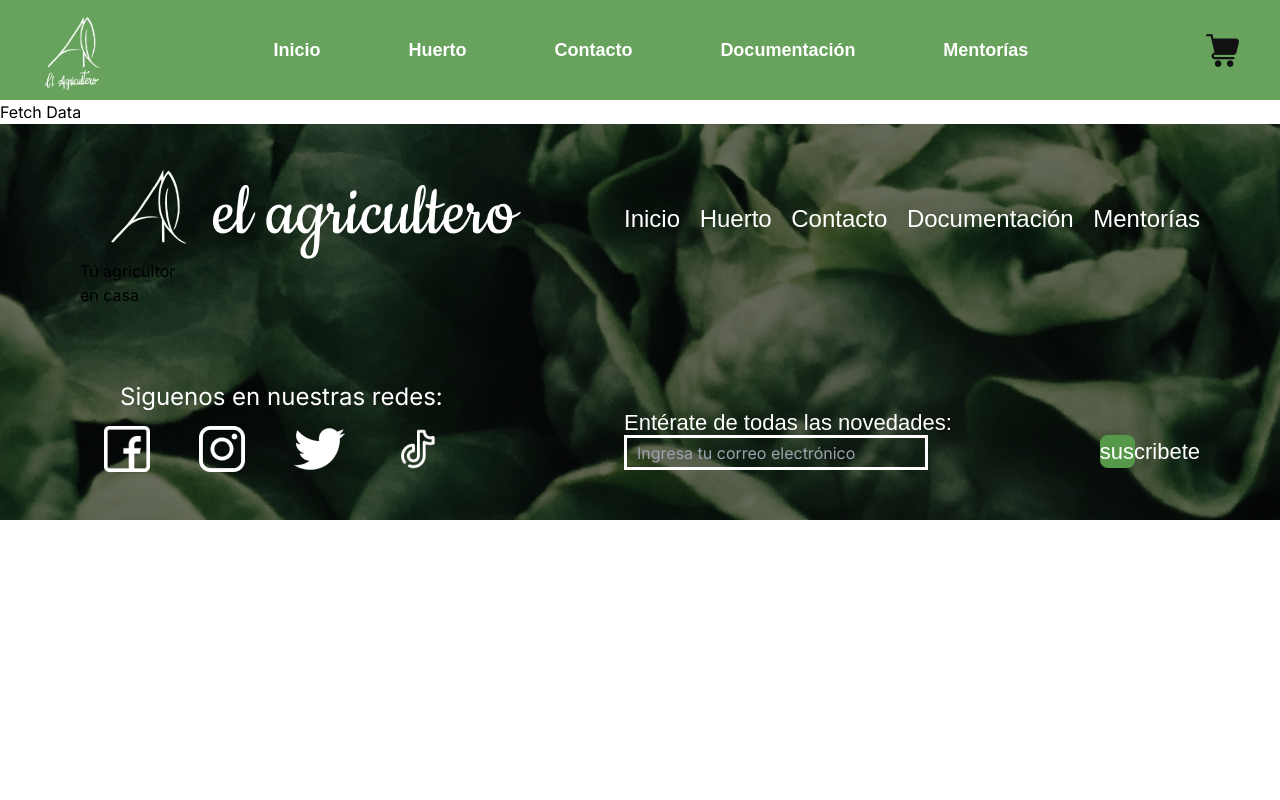
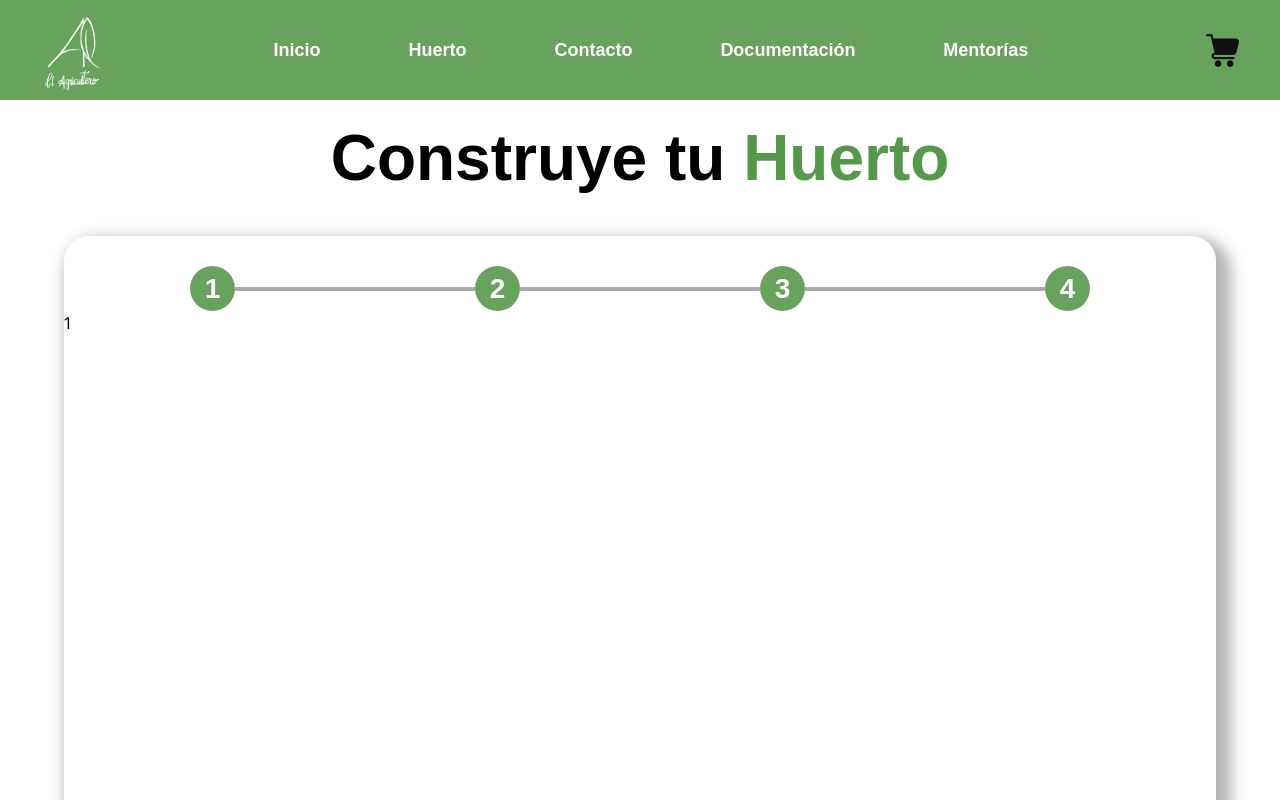
Before and after one commit to junior-debug/elAgricultero, a Next.js app: page /grove in a window 1280 px wide. Shown: the top 800 px of the page. Built offline with nearby package versions, Linux system fonts and the light colour scheme.

Commit message:
pages of huerto

```diff
--- a/src/app/grove/page.js
+++ b/src/app/grove/page.js
@@ -1,6 +1,45 @@
 "use client";
+import "./style.css";
+import { useState } from "react";
 
 export default function Grove() {
+  const [stateContent, setStateContent] = useState([
+    {
+      number : 0,
+      state : true
+    },
+    {
+      number : 1,
+      state : true
+    },
+    {
+      number : 2,
+      state : true
+    },
+    {
+      number : 3,
+      state : true
+    },
+  ])
+
+  function changePage(number) {
+    const updatedStateContent = stateContent.map(element => {
+      if (number === element.number) {
+        return {
+          ...element,
+          state: true
+        };
+      } else {
+        return {
+          ...element,
+          state: false
+        };
+      }
+    });
+
+    setStateContent(updatedStateContent);
+  }
+
   const fetchData = async (e) => {
     e.preventDefault();
     const res = await fetch("/api/send", {
@@ -14,6 +53,42 @@ export default function Grove() {
   };
   return (
     <>
+      <h1 className="g-principal-title">
+        Construye tu <span>Huerto</span>
+      </h1>
+      <div className="g-container-general">
+        <div className="g-general-content">
+          <div className="g-pages-selector">
+            <h3 onClick={() => changePage(0)}>1</h3>
+            <div></div>
+            <h3 onClick={() => changePage(1)}>2</h3>
+            <div></div>
+            <h3 onClick={() => changePage(2)}>3</h3>
+            <div></div>
+            <h3 onClick={() => changePage(3)}>4</h3>
+          </div>
+          {
+            stateContent[0].state ?
+            <div className="g-content-one">
+              1
+            </div>
+            : stateContent[1].state ?
+            <div className="g-content-two">
+              2
+            </div>
+            : stateContent[2].state ?
+            <div className="g-content-three">
+              3
+            </div>
+            : stateContent[3].state ?
+            <div className="g-content-four">
+              4
+            </div>
+            : ""
+          }
+        </div>
+      </div>
+
       <button onClick={fetchData}>Fetch Data</button>
     </>
   );
--- a/src/app/grove/style.css
+++ b/src/app/grove/style.css
@@ -0,0 +1,49 @@
+.g-container-general {
+    height: 75vh;
+    width: 100vw;
+    display: flex;
+    justify-content: center;
+}
+.g-general-content {
+    border-radius: 25px;
+    background: rgba(255, 255, 255, 0.62);
+    box-shadow: 8px 9px 15px 7px rgba(0, 0, 0, 0.30);
+    height: 100%;
+    width: 90%;
+}
+.g-principal-title {
+    font-size: 64px;
+    font-style: italic;
+    text-align: center;
+    margin-bottom: 40px;
+    margin-top: 20px;
+    font-weight: 600;
+    line-height: 119%;
+    font-style: normal;
+}
+.g-principal-title span {
+    color: #559849;
+}
+.g-pages-selector {
+    display: flex;
+    align-items: center;
+    justify-content: center;
+    margin-top: 30px;
+}
+.g-pages-selector h3 {
+    width: 45px;
+    height: 45px;
+    border-radius: 50px;
+    background-color: var(--principal-color-rbg);
+    display: flex;
+    justify-content: center;
+    align-items: center;
+    color: white;
+    font-size: 28px;
+    cursor: pointer;
+}
+.g-pages-selector div{
+    width: 240px;
+    height: 1px;
+    border: 2px solid #ABABAB;
+}
```
